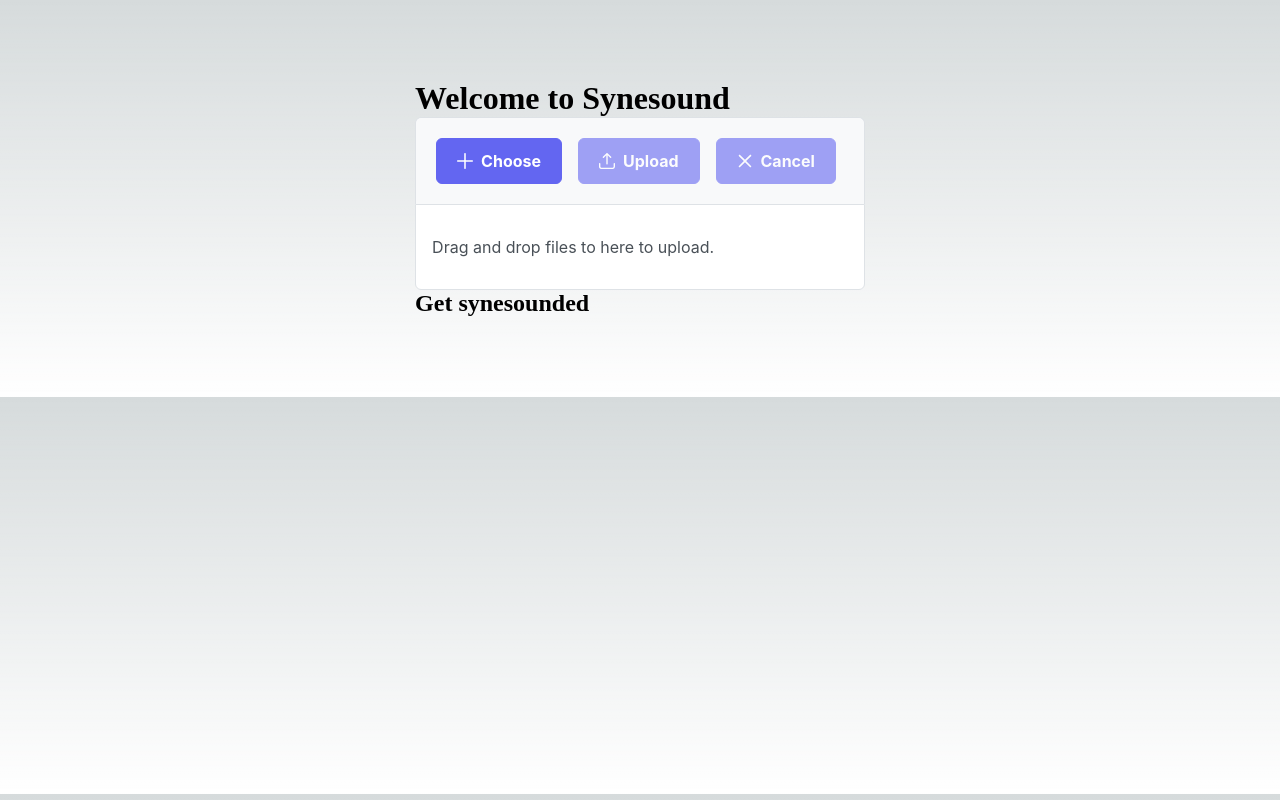
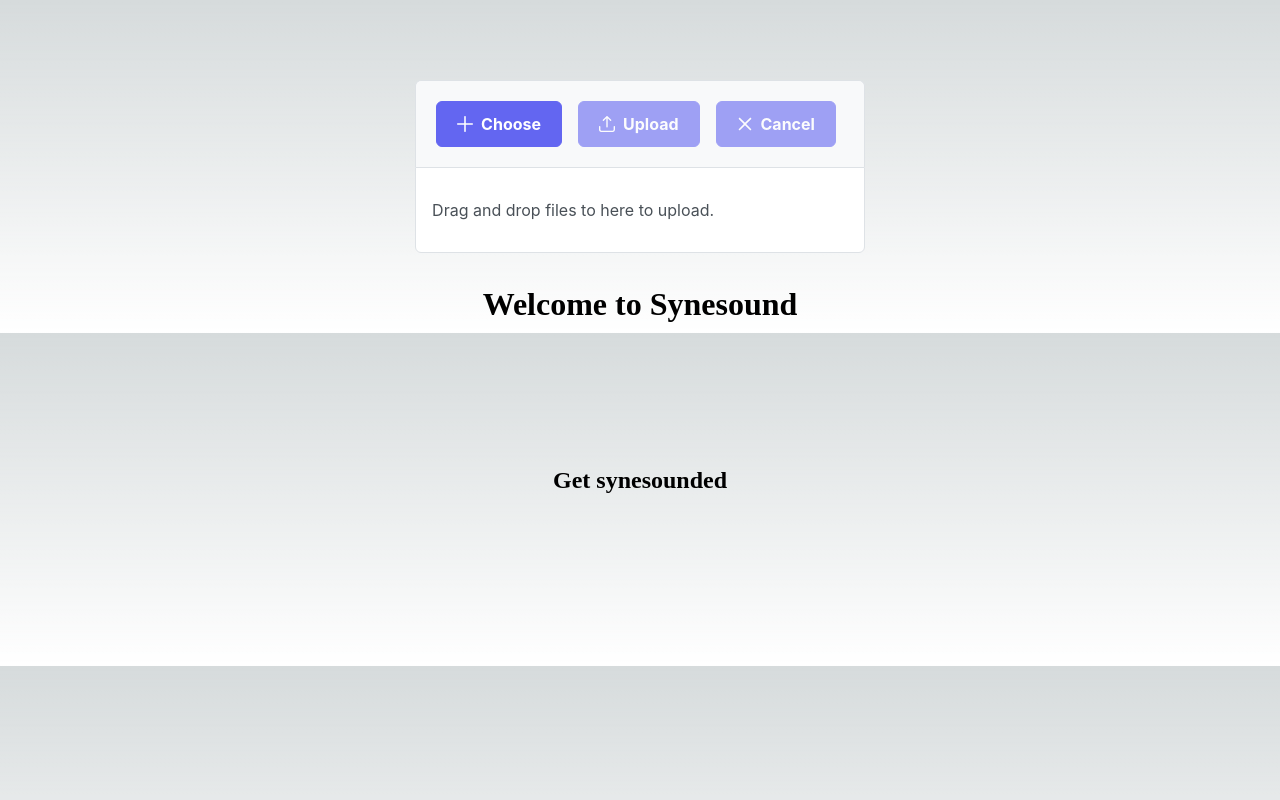
Before and after one commit to iresuji/Synesound, a Next.js app: page / in a window 1280 px wide. Built offline with nearby package versions, Linux system fonts and the light colour scheme.

Commit message:
some style

```diff
--- a/pages/index.js
+++ b/pages/index.js
@@ -12,6 +12,7 @@
 import "primereact/resources/themes/lara-light-indigo/theme.css";
 import "primereact/resources/primereact.min.css";
 import "primeicons/primeicons.css";
+
 
 const inter = Inter({ subsets: ['latin'] })
 
@@ -33,7 +34,7 @@
 
 
           <FileUpload name="demo" id='imgfile' url={'/api/upload'} multiple accept="image/*" maxFileSize={1000000} emptyTemplate={<p className="m-0">Drag and drop files to here to upload.</p>} />
-          <h2 className="title">
+          <h2 className=" button title animate-this">
             <Link href="/posts/player">Get synesounded</Link>
           </h2>
 
--- a/pages/posts/player.js
+++ b/pages/posts/player.js
@@ -29,7 +29,7 @@
                 </div>
                 <div>
                     {/* <AudioPlayer /> */}
-                    <h2>
+                    <h2 className="animate-this-link">
                         <Link href="/">Back to home</Link>
                     </h2>
                 </div>
--- a/styles/globals.css
+++ b/styles/globals.css
@@ -73,6 +73,7 @@
 body {
     max-width: 100vw;
     overflow-x: hidden;
+
 }
 
 body {
@@ -87,6 +88,45 @@
     text-decoration: none;
 }
 
+.loading-screen {
+    position: relative;
+    padding-left: 0;
+    padding-right: 0;
+    padding-top: 0;
+    background-color: #4bedc2;
+    width:0%;
+    height: 100%;
+}
+
+.load-container {
+    position: fixed;
+    top: 0;
+    left: 0;
+    width: 100%;
+    height: 100vh;
+    overflow: hidden;
+    z-index: 10;
+    pointer-events: none;
+}
+
+h1{
+    position: absolute;
+    top: 38%;
+    left: 50%;
+    transform: translate(-50%, -50%);
+}
+
+.button {
+    position: absolute;
+    top: 60%;
+    left: 50%;
+    transform: translate(-50%, -50%);
+}
+
+.button:hover {
+     color: #4bedc2;
+}
+
 @media (prefers-color-scheme: dark) {
     html {
         color-scheme: dark;
```
Also changed, not shown: pages/components/animation.jsx (+8 -0 lines), 1 other file (tests, documents, lock files or other folders).
